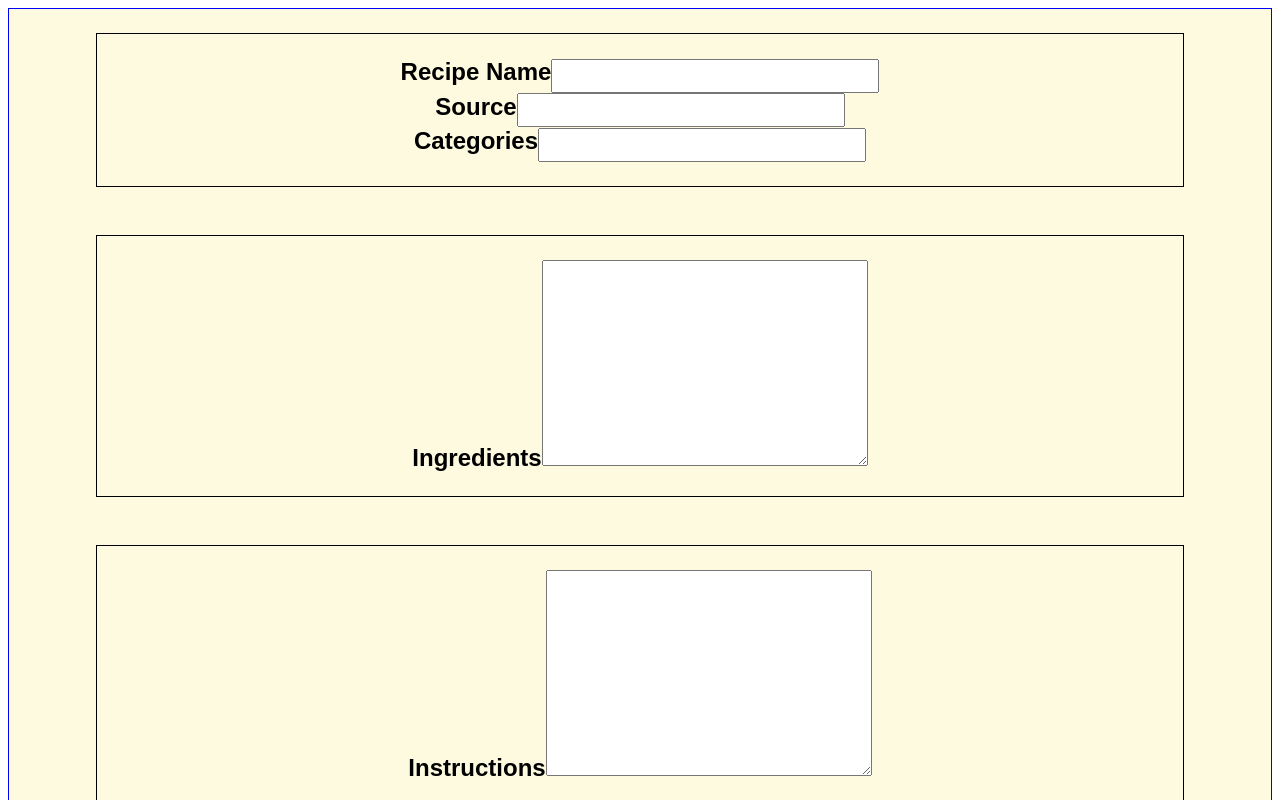
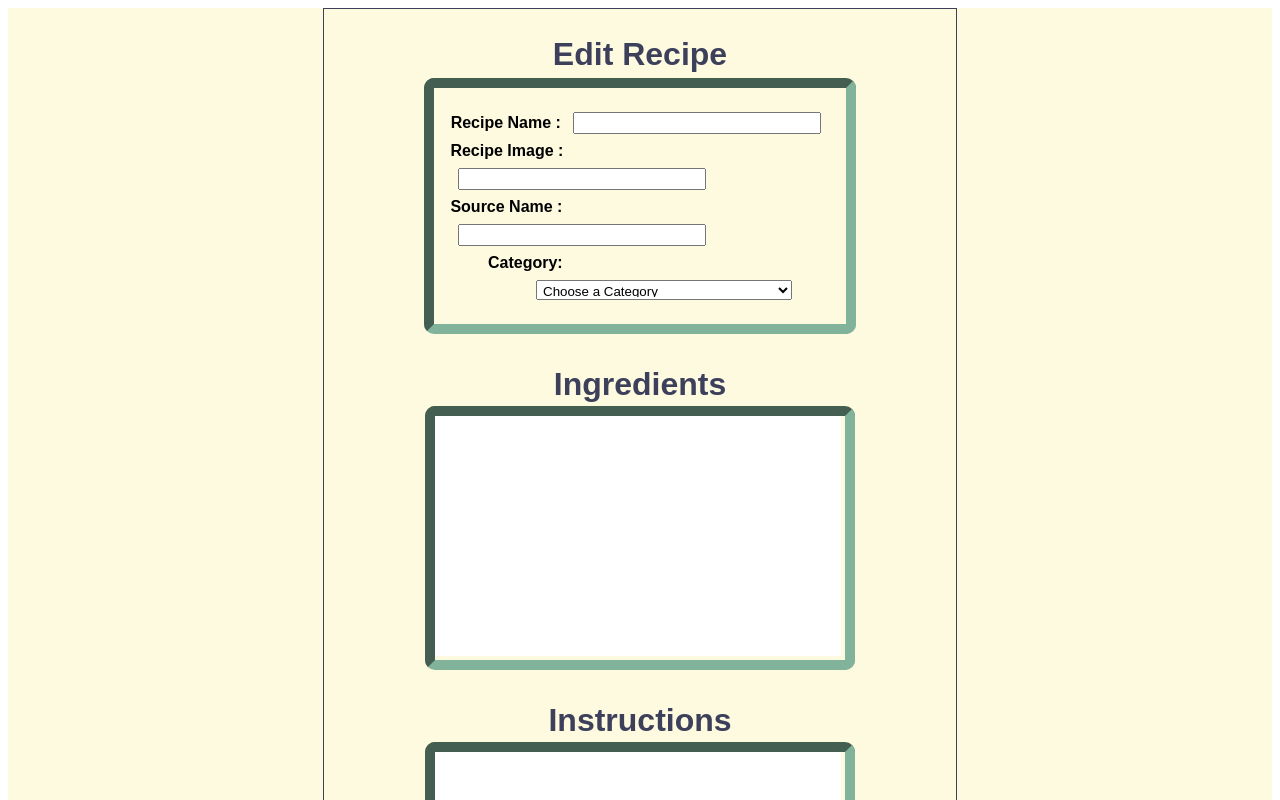
Before and after one commit to Secret-Sauce-Recipes/front-end, a React (Create React App) app: page /recipes/edit/1 in a window 1280 px wide. Shown: the top 800 px of the page. Built offline with nearby package versions, Linux system fonts and the light colour scheme; no server answers; sample sign-in values are in the browser's storage.

Commit message:
finished redux

```diff
--- a/src/components/EditRecipe.js
+++ b/src/components/EditRecipe.js
@@ -1,156 +1,223 @@
-import React, { useState } from 'react';
-import styled from 'styled-components';
+import React, { useState, useEffect } from 'react';
+import * as yup from 'yup';
+import schema from '../validation/Add-Schema';
+import { connect } from 'react-redux';
+import { editRecipe, getRecipeId } from '../actions/recipeActions'
+import { useHistory, useParams } from 'react-router'
+import {
+  PageStyle,
+  FormGroup,
+  StyledH2,
+  StyledH3,
+  StyledLabel,
+  StyledTextArea,
+  StyledInput,
+  Btn,
+  StyledFirstDiv,
+  StyledSecondDiv,
+  StyledThirdDiv,
+  ValidationErrs,
+  ButtonDiv,
+  StyledDd,
+} from '../style/component-styles';
 
-const PageStyle = styled.div`
-  box-sizing: border-box;
-  background-color: #fefae0;
-  width: 100%;
-  border: 1px solid blue;
-  display: flex;
-  justify-content: center;
-`;
-const FormGroup = styled.div`
-  color: black;
-  font-family: sans-serif;
-  font-size: 1.5rem;
-  font-weight: bold;
-  display: flex;
-  flex-direction: column;
-  width: 90%;
-  margin: 0 auto;
-  justify-content: center;
-`;
-const StyledInput = styled.input`
-  width: 20rem;
-  height: 3.5vh;
-`;
-const StyledTextArea = styled.textarea`
-  width: 20rem;
-  height: 25vh;
-`;
-const StyledFirstDiv = styled.div`
-  border: 1.5px solid black;
-  display: flex;
-  flex-direction: column;
-  padding: 1.5rem;
-  align-items: center;
-  margin: 1.5rem;
-`;
-const StyledSecondDiv = styled.div`
-  border: 1.5px solid black;
-  display: flex;
-  flex-direction: column;
-  padding: 1.5rem;
-  align-items: center;
-  margin: 1.5rem;
-`;
-const StyledThirdDiv = styled.div`
-  border: 1.5px solid black;
-  display: flex;
-  flex-direction: column;
-  padding: 1.5rem;
-  align-items: center;
-  margin: 1.5rem;
-`;
-const ButtonDiv = styled.div`
-  display: flex;
-  justify-content: center;
-`;
-const Btn = styled.button`
-  background-color: red;
-  width: 10%;
-  height: 5vh;
-  display: flex;
-  justify-content: center;
-  align-content: center;
-  align-items: center;
-  font-size: 1rem;
-`;
-const EditRecipe = () => {
-  const recipeObj = {
-    recipe_name: '',
-    ingredients: [
-      {
-        ingredient_name: '',
-        ingredient_quantity: 0,
-        ingredient_unit: '',
-      },
-    ],
-    source: '',
-    instructions: [
-      {
-        instruction_id: '',
-        instruction_text: '',
-      },
-    ],
-    categories: [],
-  };
+const recipeObj = {
+  recipe_id: '',
+  recipe_name: '',
+  recipe_img: '',
+  ingredients: '',
+  source: '',
+  instructions: '',
+  category: '',
+};
+const initialFormValues = {
+  recipe_name: '',
+  recipe_img: '',
+  ingredients: '',
+  source: '',
+  instructions: '',
+  category: '',
+};
+const initialFormErrors = {
+  recipe_name: '',
+  ingredients: '',
+  instructions: '',
+  category: '',
+};
+
+const initialDisabled = true;
+
+const EditRecipe = (props) => {
   const [recipe, setRecipe] = useState(recipeObj);
-  const onChange = (evt) => {
-    setRecipe({ ...recipe, [evt.target.name]: evt.target.value });
-  };
+  const [formErrors, setFormErrors] = useState(initialFormErrors);
+  const [formValues, setFormValues] = useState(initialFormValues);
+  const [disabled, setDisabled] = useState(initialDisabled);
+  const { singleRecipes } = props;
+  const { push } = useHistory();
+  const { recipeID } = useParams();
+
+  useEffect(() => {
+    props.getRecipeId(recipeID)
+  }, [])
+
+
+  console.log(singleRecipes)
+
+
+
   const onSubmit = (evt) => {
     evt.preventDefault();
+    const newRecipe = {
+      recipe_name: formValues.recipe_name.trim(),
+      recipe_img: formValues.recipe_img.trim(),
+      ingredients: formValues.ingredients.trim(),
+      source: formValues.source.trim(),
+      instructions: formValues.instructions.trim(),
+      category: formValues.category,
+    };
+    // setFormValues({ ...recipe, newRecipe });
+    props.editRecipe(recipeID, newRecipe);
+    push(`/recipes`)
+    console.log('test')
+
   };
+
+  const changeSubmitColor = (valid) => {
+    if (!valid) {
+      var button = document.getElementById('addBtn');
+      button.style.backgroundColor = '#81B29A';
+    }
+  };
+
+  useEffect(() => {
+    schema.isValid(formValues).then((valid) => {
+      setDisabled(!valid);
+      changeSubmitColor(!valid);
+    });
+  }, [formValues]);
+
+  const onChange = (evt) => {
+    const { name, value } = evt.target;
+    setRecipe({ ...recipe, [name]: value });
+    yup
+      .reach(schema, name)
+      .validate(value)
+      .then(() => {
+        setFormErrors({
+          ...formErrors,
+          [name]: '',
+        });
+      })
+      .catch((err) => {
+        setFormErrors({
+          ...formErrors,
+          [name]: err.errors[0],
+        });
+      });
+
+    setFormValues({
+      ...formValues,
+      [name]: value,
+    });
+  };
+
   return (
     <PageStyle>
-      <FormGroup onSubmit={onSubmit}>
+      <FormGroup>
+        <div className="form-input">
+          <StyledH2>Edit Recipe</StyledH2>
+        </div>
         <StyledFirstDiv>
           <label>
-            Recipe Name
+            Recipe Name :&nbsp;
             <StyledInput
-              value={recipe.recipe_name}
+              value={formValues.recipe_name}
               onChange={onChange}
               name="recipe_name"
               type="text"
             />
+            <ValidationErrs>{formErrors.recipe_name}</ValidationErrs>
           </label>
           <label>
-            Source
+            Recipe Image :&nbsp;
             <StyledInput
-              value={recipe.source}
+                    value={formValues.recipe_img}
+                    onChange={onChange}
+                    name="recipe_img"
+                    type="text"
+                />
+          </label>
+
+          <label>
+            Source Name :&nbsp;
+            <StyledInput
+              value={formValues.source}
               onChange={onChange}
               name="source"
               type="text"
             />
           </label>
+
+          <StyledLabel htmlFor="Category">
+            Category:
+            <StyledDd
+              name="category"
+              id="categories"
+              onChange={onChange}
+              value={formValues.category}>
+              <option value="choice">Choose a Category</option>
+              <option value="breakfast">Breakfast</option>
+              <option value="brunch">Brunch</option>
+              <option value="lunch">Lunch</option>
+              <option value="snack">Snack</option>
+              <option value="dinner">Dinner</option>
+            </StyledDd>
+            <ValidationErrs>{formErrors.categories}</ValidationErrs>
+          </StyledLabel>
+        </StyledFirstDiv>
+        <div>
+          <StyledH3>Ingredients</StyledH3>
+        </div>
+        <StyledSecondDiv>
           <label>
-            Categories
-            <StyledInput
-              value={recipe.categories}
+            <StyledTextArea
+              value={formValues.ingredients}
               onChange={onChange}
-              name="categories"
+              name="ingredients"
               type="text"
             />
+            <ValidationErrs> {formErrors.ingredients}</ValidationErrs>
           </label>
-        </StyledFirstDiv>
-        <StyledSecondDiv>
+        </StyledSecondDiv>
+        <div>
+          <StyledH3>Instructions</StyledH3>
+        </div>
+        <StyledThirdDiv>
           <label>
-            Ingredients
             <StyledTextArea
-              value={recipe.ingredients.ingredient_name}
+              value={formValues.instructions}
               onChange={onChange}
-              name="ingredient_name"
+              name="instructions"
               type="text"
             />
-          </label>
-        </StyledSecondDiv>
-        <StyledThirdDiv>
-          <label>
-            Instructions
-            <StyledTextArea
-              value={recipe.instructions.instruction_text}
-              onChange={onChange}
-              name="instruction_text"
-              type="text"
-            />
+            <ValidationErrs>{formErrors.instructions}</ValidationErrs>
           </label>
         </StyledThirdDiv>
         <ButtonDiv>
-          <Btn> Submit Recipe </Btn>
+          <Btn onClick={onSubmit} id="addBtn">
+            Add Recipe
+          </Btn>
         </ButtonDiv>
       </FormGroup>
     </PageStyle>
   );
-};
-export default EditRecipe;
+}
+
+const mapStateToProps = state => {
+  return {
+    singleRecipes: state.recipeReducer.singleRecipes,
+    allRecipes: state.recipeReducer.allRecipes
+  }
+}
+
+export default connect(mapStateToProps, {editRecipe, getRecipeId})(EditRecipe);
--- a/src/components/LoggedInLanding.js
+++ b/src/components/LoggedInLanding.js
@@ -45,10 +45,10 @@ const LoggedInLanding = (props) => {
   // push(`/recipes`)
   // console.log('test')
 
-  const onChange = (evt) => {
-    const { name, value } = evt.target;
-    setSearch( { ...initialFormValues, [name]: value });
-  }
+  // const onChange = (evt) => {
+  //   const { name, value } = evt.target;
+  //   setSearch( { ...initialFormValues, [name]: value });
+  // }
 
   return (
     <div>
@@ -57,10 +57,9 @@ const LoggedInLanding = (props) => {
           <StyledH1>Secret Sauce Recipes</StyledH1>
           </div>
         <BgImgStyle>
-
             <div>
              {/* style={{ backgroundImage: `url("https://images.megapixl.com/6683/66838674.jpg")` , backgroundSize:"cover"}}> */}
-
+{/*
             <select
               name="categories"
               id="categories">
@@ -70,23 +69,21 @@ const LoggedInLanding = (props) => {
               <option value="lunch">Lunch</option>
               <option value="snack">Snack</option>
               <option value="dinner">Dinner</option>
-            </select>
-
-        <input
+            </select> */}
+        {/* <input
               // value={recipe.recipe_name}
               // onChange={onChange}
               placeholder="Search by source name"
               name="source"
               type="text"
-            />
-       <input
+            /> */}
+            <input
              // value={recipe.recipe_name}
              // onChange={onChange}
              placeholder="Search by recipe name"
              name="recipe_name"
              type="text"
             />
-
             <button id="searchBtn" submit={onSubmit}> Search </button>
            </div>
     </BgImgStyle>
--- a/src/components/SingleRecipe.js
+++ b/src/components/SingleRecipe.js
@@ -1,6 +1,6 @@
 import { useHistory, useParams } from "react-router";
 import { connect } from 'react-redux';
-import { deleteRecipe} from '../actions/recipeActions';
+import { deleteRecipe, editRecipe, getRecipeId } from '../actions/recipeActions';
 
 const SingleRecipes = (props) => {
   const { recipe_id } = useParams();
@@ -11,7 +11,9 @@ const SingleRecipes = (props) => {
     props.deleteRecipe(recipe.recipe_id)
   }
 
-
+  const editHandler = () => {
+    push(`/recipes/edit/${recipe.recipe_id}`)
+  }
 
   return (
   <div>
@@ -21,11 +23,11 @@ const SingleRecipes = (props) => {
     <p>ingredients: {recipe.ingredients}</p>
     <p>instructions: {recipe.instructions}</p>
     <p>source: {recipe.source}</p>
-    <button>Edit</button>
+    <button onClick={() => editHandler()}>Edit</button>
     <button onClick={() => deleteHandler()}>Delete</button>
   </div>
    )
 };
 
 
-export default connect(null, {deleteRecipe})(SingleRecipes);
+export default connect(null, {deleteRecipe, editRecipe, getRecipeId})(SingleRecipes);
--- a/src/reducers/recipeReducer.js
+++ b/src/reducers/recipeReducer.js
@@ -11,6 +11,9 @@ import {
   EDIT_RECIPE_LOADING,
   EDIT_RECIPE_SUCCESS,
   EDIT_RECIPE_FAILURE,
+  GET_RECIPE_BY_ID_LOADING,
+  GET_RECIPE_BY_ID_SUCCESS,
+  GET_RECIPE_BY_ID_FAILURE,
 } from "../actions/recipeActions";
 
 const initialState = {
@@ -110,7 +113,6 @@ export const recipeReducer = (state = initialState, action) => {
         ...state,
         isLoading: false,
         error: "",
-        allRecipes: [...state.allRecipes, action.payload],
       };
     case EDIT_RECIPE_FAILURE:
       return {
@@ -118,6 +120,23 @@ export const recipeReducer = (state = initialState, action) => {
         isLoading: false,
         error: action.payload,
       };
+    case GET_RECIPE_BY_ID_LOADING:
+      return {
+        ...state,
+        isLoading: true,
+      };
+    case GET_RECIPE_BY_ID_SUCCESS:
+      return {
+        ...state,
+        singleRecipes: action.payload,
+        isLoading: false
+      }
+    case GET_RECIPE_BY_ID_FAILURE:
+      return {
+        ...state,
+        error: action.payload,
+        isLoading: false
+      }
     default:
       return state;
   }
```
Also changed, not shown: src/actions/recipeActions.js (+6 -3 lines).
